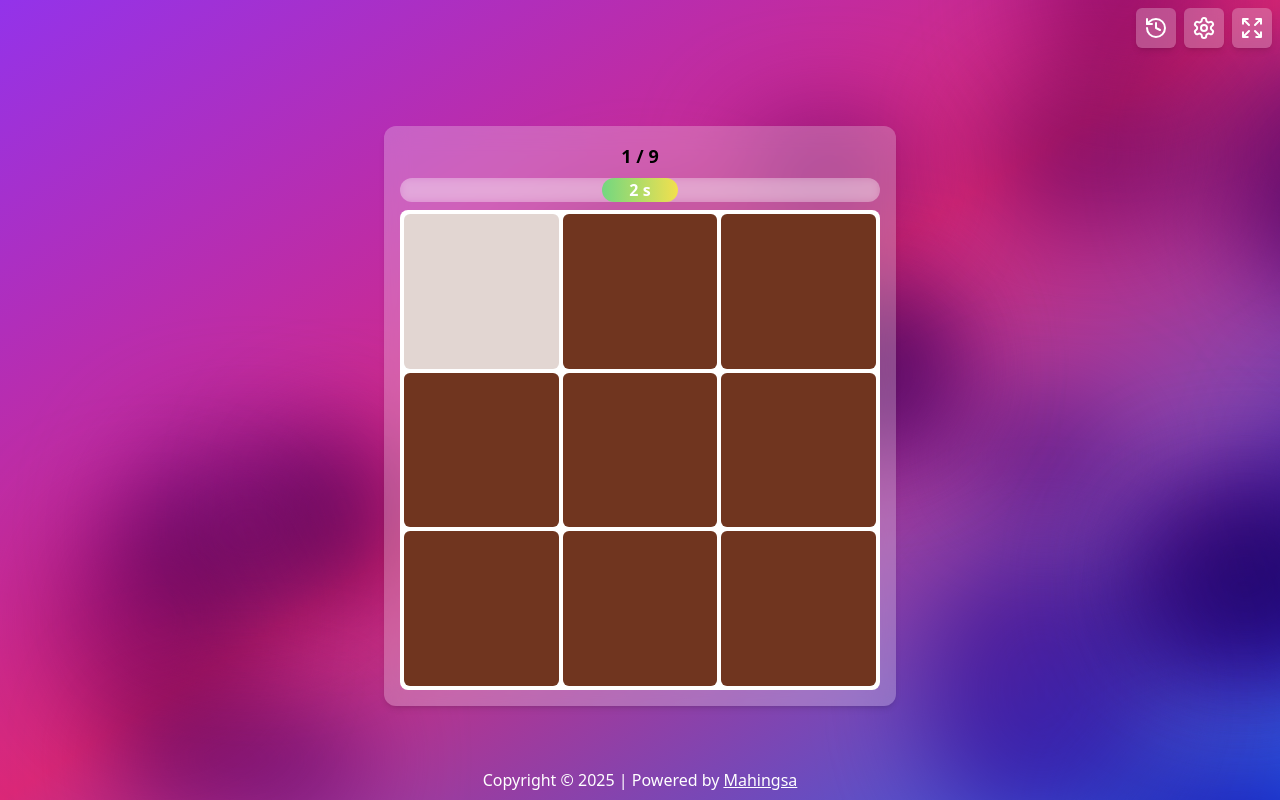
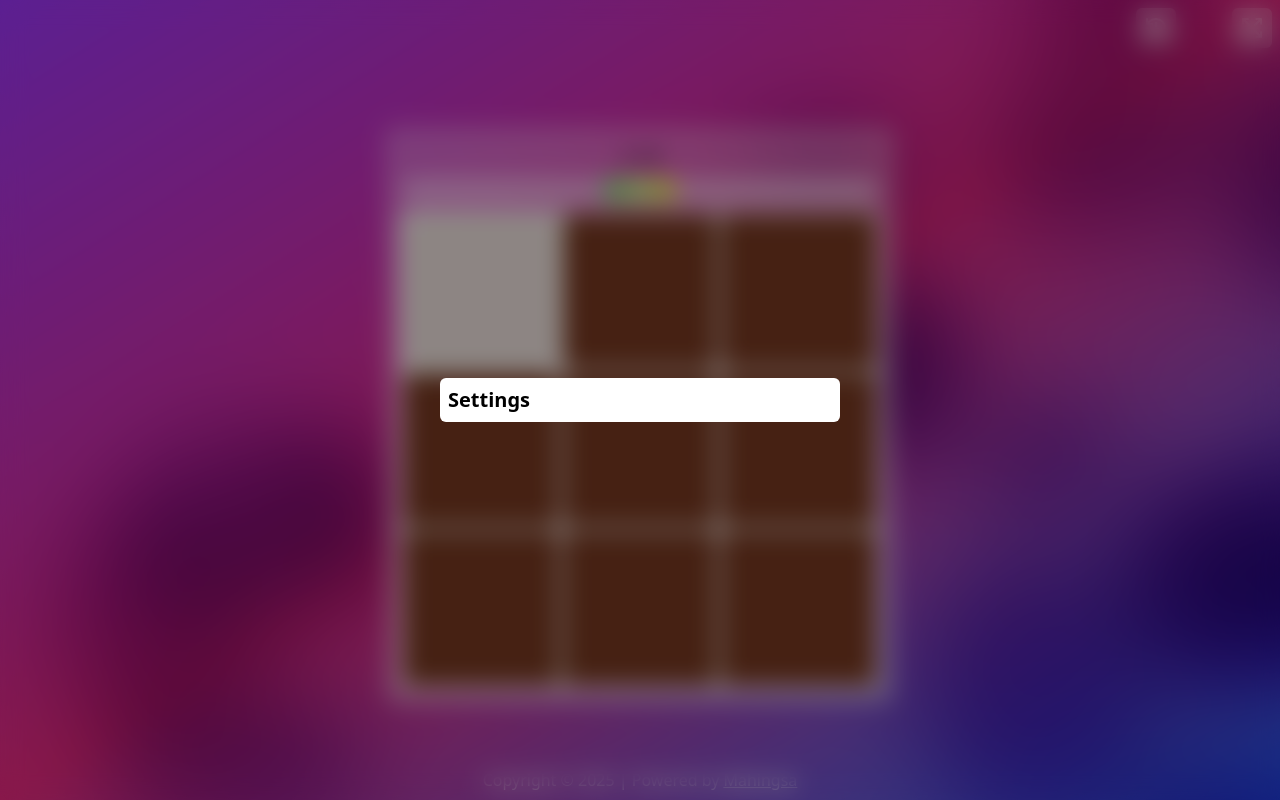
Before and after one commit to Anucha3666/CGG-Color-Guessing-Game, a Next.js app: page /home in a window 1280 px wide. Both pictures are taken after a click on the button 1204 px from the left and 28 px from the top of the page. Built offline with nearby package versions, Linux system fonts and the light colour scheme.

Commit message:
Create a modal components

```diff
--- /dev/null
+++ b/src/components/common/modal.tsx
@@ -0,0 +1,3 @@
+export const ButtonModal = () => {
+  return <div className=''></div>;
+};
--- a/src/components/layouts/app/navbar.tsx
+++ b/src/components/layouts/app/navbar.tsx
@@ -1,9 +1,12 @@
 "use client";
+import { SettingsModal } from "@/components/settings";
+import { BottomSettings } from "@/components/settings/buttom-settings";
 import { screenUtils } from "@/utils";
 import { useState } from "react";
 
 export const AppNavbar = () => {
   const [isFullScreen, setIsFullScreen] = useState<boolean>(false);
+  const [isOpen, setIsOpen] = useState<boolean>(false);
 
   const toggleFullScreen = () => {
     if (!document.fullscreenElement) {
@@ -16,7 +19,7 @@ export const AppNavbar = () => {
   };
 
   return (
-    <div className='w-screen flex gap-1 p-2 h-min'>
+    <div className='w-screen flex gap-1 p-2 h-min z-20'>
       <div className=' absolute top-2  right-2 flex gap-2 '>
         <button className=' p-2 rounded-md flex gap-1 backdrop-blur-sm bg-[#FFFFFF40] text-white font-medium hover:scale-105 shadow-md'>
           <svg
@@ -34,21 +37,7 @@ export const AppNavbar = () => {
             <path d='M12 7v5l4 2' />
           </svg>
         </button>
-        <button className=' p-2 rounded-md flex gap-1 backdrop-blur-sm bg-[#FFFFFF40] text-white font-medium hover:scale-105 shadow-md'>
-          <svg
-            xmlns='http://www.w3.org/2000/svg'
-            width='24'
-            height='24'
-            viewBox='0 0 24 24'
-            fill='none'
-            stroke='currentColor'
-            stroke-width='2'
-            stroke-linecap='round'
-            stroke-linejoin='round'>
-            <path d='M12.22 2h-.44a2 2 0 0 0-2 2v.18a2 2 0 0 1-1 1.73l-.43.25a2 2 0 0 1-2 0l-.15-.08a2 2 0 0 0-2.73.73l-.22.38a2 2 0 0 0 .73 2.73l.15.1a2 2 0 0 1 1 1.72v.51a2 2 0 0 1-1 1.74l-.15.09a2 2 0 0 0-.73 2.73l.22.38a2 2 0 0 0 2.73.73l.15-.08a2 2 0 0 1 2 0l.43.25a2 2 0 0 1 1 1.73V20a2 2 0 0 0 2 2h.44a2 2 0 0 0 2-2v-.18a2 2 0 0 1 1-1.73l.43-.25a2 2 0 0 1 2 0l.15.08a2 2 0 0 0 2.73-.73l.22-.39a2 2 0 0 0-.73-2.73l-.15-.08a2 2 0 0 1-1-1.74v-.5a2 2 0 0 1 1-1.74l.15-.09a2 2 0 0 0 .73-2.73l-.22-.38a2 2 0 0 0-2.73-.73l-.15.08a2 2 0 0 1-2 0l-.43-.25a2 2 0 0 1-1-1.73V4a2 2 0 0 0-2-2z' />
-            <circle cx='12' cy='12' r='3' />
-          </svg>
-        </button>
+        <BottomSettings {...{ setIsOpen }} />
         <button
           className=' p-2 rounded-md flex gap-1 backdrop-blur-sm bg-[#FFFFFF40] text-white font-medium hover:scale-105 shadow-md'
           onClick={() => toggleFullScreen()}>
@@ -87,6 +76,7 @@ export const AppNavbar = () => {
           )}
         </button>
       </div>
+      <SettingsModal {...{ isOpen, setIsOpen }} />
     </div>
   );
 };
--- /dev/null
+++ b/src/components/settings/buttom-settings.tsx
@@ -0,0 +1,29 @@
+import { motion } from "framer-motion";
+import { FC } from "react";
+export type BottomSettingsProps = {
+  setIsOpen: (isOpen: boolean) => void;
+};
+
+export const BottomSettings: FC<BottomSettingsProps> = ({ setIsOpen }) => {
+  return (
+    <motion.div layout layoutId='setting-modal' className='cursor-pointer'>
+      <button
+        className=' p-2 rounded-md flex gap-1 backdrop-blur-sm bg-[#FFFFFF40] text-white font-medium hover:scale-105 shadow-md'
+        onClick={() => setIsOpen(true)}>
+        <svg
+          xmlns='http://www.w3.org/2000/svg'
+          width='24'
+          height='24'
+          viewBox='0 0 24 24'
+          fill='none'
+          stroke='currentColor'
+          stroke-width='2'
+          stroke-linecap='round'
+          stroke-linejoin='round'>
+          <path d='M12.22 2h-.44a2 2 0 0 0-2 2v.18a2 2 0 0 1-1 1.73l-.43.25a2 2 0 0 1-2 0l-.15-.08a2 2 0 0 0-2.73.73l-.22.38a2 2 0 0 0 .73 2.73l.15.1a2 2 0 0 1 1 1.72v.51a2 2 0 0 1-1 1.74l-.15.09a2 2 0 0 0-.73 2.73l.22.38a2 2 0 0 0 2.73.73l.15-.08a2 2 0 0 1 2 0l.43.25a2 2 0 0 1 1 1.73V20a2 2 0 0 0 2 2h.44a2 2 0 0 0 2-2v-.18a2 2 0 0 1 1-1.73l.43-.25a2 2 0 0 1 2 0l.15.08a2 2 0 0 0 2.73-.73l.22-.39a2 2 0 0 0-.73-2.73l-.15-.08a2 2 0 0 1-1-1.74v-.5a2 2 0 0 1 1-1.74l.15-.09a2 2 0 0 0 .73-2.73l-.22-.38a2 2 0 0 0-2.73-.73l-.15.08a2 2 0 0 1-2 0l-.43-.25a2 2 0 0 1-1-1.73V4a2 2 0 0 0-2-2z' />
+          <circle cx='12' cy='12' r='3' />
+        </svg>
+      </button>
+    </motion.div>
+  );
+};
--- /dev/null
+++ b/src/components/settings/index.ts
@@ -0,0 +1 @@
+export * from "./settings-modal";
--- /dev/null
+++ b/src/components/settings/settings-modal.tsx
@@ -0,0 +1,38 @@
+import { FC, useRef } from "react";
+import { motion } from "framer-motion";
+
+export type SettingsModalProps = {
+  isOpen: boolean;
+  setIsOpen: (isOpen: boolean) => void;
+};
+
+export const SettingsModal: FC<SettingsModalProps> = ({
+  isOpen,
+  setIsOpen,
+}) => {
+  const modalRef = useRef<HTMLDivElement | null>(null);
+
+  const handleOutsideClick = (e: React.MouseEvent<HTMLDivElement>) => {
+    if (modalRef.current && !modalRef.current.contains(e.target as Node)) {
+      setIsOpen(false);
+    }
+  };
+
+  return (
+    <>
+      {isOpen && (
+        <div
+          className='w-screen h-screen absolute top-0 left-0 flex justify-center items-center backdrop-blur-md bg-[#00000060] z-50'
+          onClick={handleOutsideClick}>
+          <motion.div
+            layout
+            layoutId='setting-modal'
+            className='w-[25rem] h-max bg-white z-50 rounded-md p-2'
+            ref={modalRef}>
+            <p className='text-xl font-bold'>Settings</p>
+          </motion.div>
+        </div>
+      )}
+    </>
+  );
+};
--- a/src/layouts/app-layout.tsx
+++ b/src/layouts/app-layout.tsx
@@ -9,11 +9,11 @@ export const AppLayout = ({
   children: React.ReactNode;
 }>) => {
   return (
-    <div className='w-screen h-screen overflow-hidden inset-0 bg-gradient-to-br from-purple-600 via-pink-600 to-blue-600 relative'>
+    <div className='w-screen h-screen overflow-hidden inset-0 flex flex-col justify-center items-center bg-gradient-to-br from-purple-600 via-pink-600 to-blue-600 relative'>
       <ColorBubbles />
 
       <AppNavbar />
-      <div className='w-full h-full overflow-hidden'>{children}</div>
+      <div className='w-full h-full overflow-hidden z-10'>{children}</div>
       <AppFooter />
     </div>
   );
```
